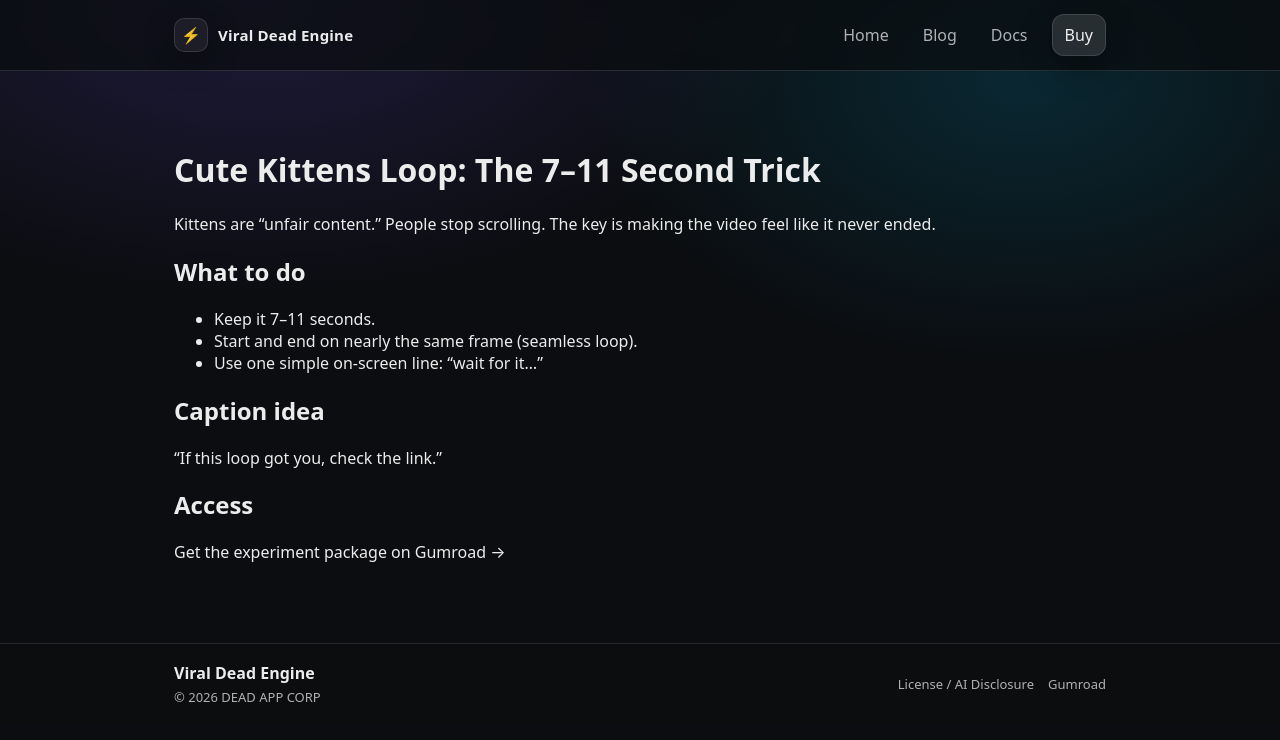
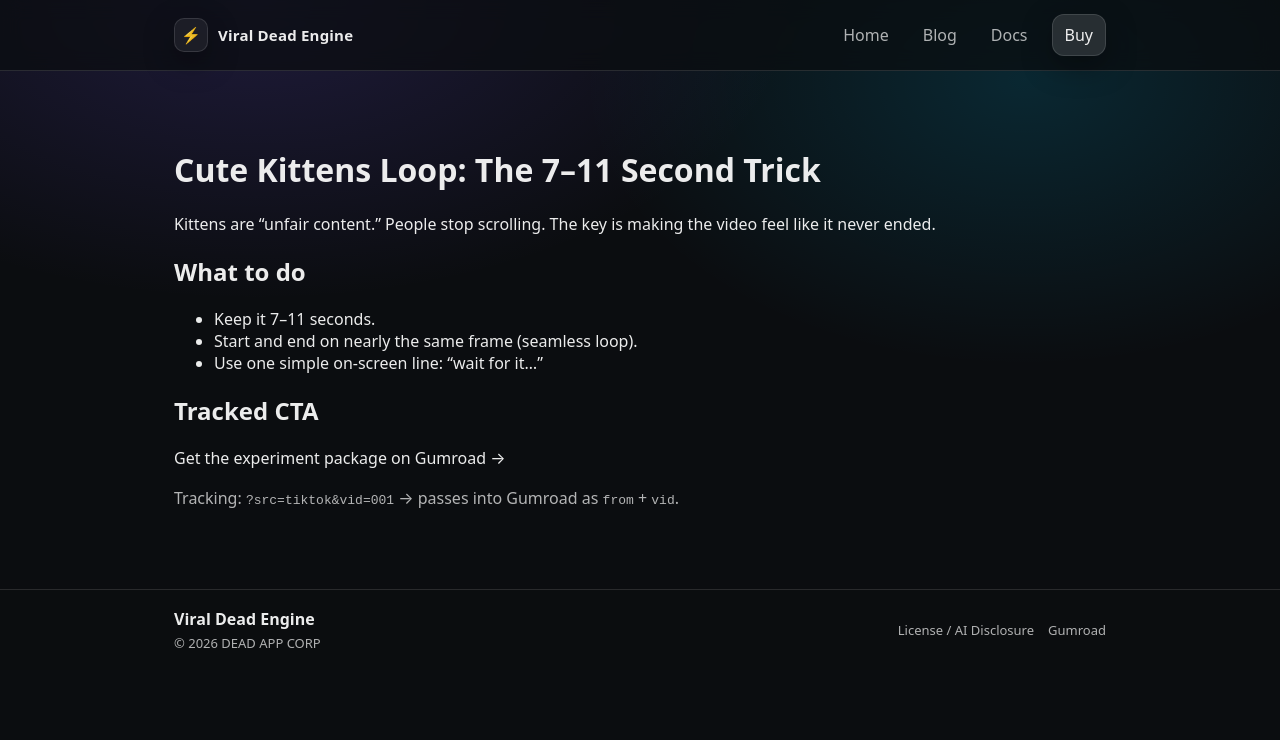
Before and after one commit to bbwhited04-lgtm/viraldeadengine, a Next.js app: page /blog/cute-kittens-loop in a window 1280 px wide. Shown: the top 740 px of the page. Built offline with nearby package versions, Linux system fonts and the light colour scheme.

Commit message:
Update page.tsx

```diff
--- a/src/app/blog/cute-kittens-loop/page.tsx
+++ b/src/app/blog/cute-kittens-loop/page.tsx
@@ -1,15 +1,26 @@
+import { buildGumroadUrl, getParam } from "@/lib/tracking";
+
 export const metadata = {
   title: "Cute Kittens Loop: The 7–11 Second Trick",
   description: "Why loop-friendly kitten clips keep people watching—and how to structure them.",
 };
 
-export default function Post() {
+export default function Post({ searchParams }: { searchParams: Record<string, string | string[] | undefined> }) {
+  const src = getParam(searchParams, "src") || "direct";
+  const vid = getParam(searchParams, "vid") || "000";
+
+  const gumroad = buildGumroadUrl("https://whitedbreeze.gumroad.com/l/nsjcc", {
+    src: "viraldead",
+    post: "cute-kittens-loop",
+    from: src,
+    vid,
+  });
+
   return (
     <main style={{ paddingTop: 32 }}>
       <h1>Cute Kittens Loop: The 7–11 Second Trick</h1>
       <p>
-        Kittens are “unfair content.” People stop scrolling. The key is making the video
-        feel like it never ended.
+        Kittens are “unfair content.” People stop scrolling. The key is making the video feel like it never ended.
       </p>
 
       <h2>What to do</h2>
@@ -19,18 +30,15 @@ export default function Post() {
         <li>Use one simple on-screen line: “wait for it…”</li>
       </ul>
 
-      <h2>Caption idea</h2>
-      <p>“If this loop got you, check the link.”</p>
-
-      <h2>Access</h2>
+      <h2>Tracked CTA</h2>
       <p>
-        <a
-          href="https://whitedbreeze.gumroad.com/l/nsjcc?src=viraldead&post=cute-kittens-loop&vid=001"
-          target="_blank"
-          rel="noopener noreferrer"
-        >
+        <a href={gumroad} target="_blank" rel="noopener noreferrer">
           Get the experiment package on Gumroad →
         </a>
+      </p>
+
+      <p style={{ marginTop: 18, opacity: 0.75 }}>
+        Tracking: <code>?src=tiktok&vid=001</code> → passes into Gumroad as <code>from</code> + <code>vid</code>.
       </p>
     </main>
   );
```
